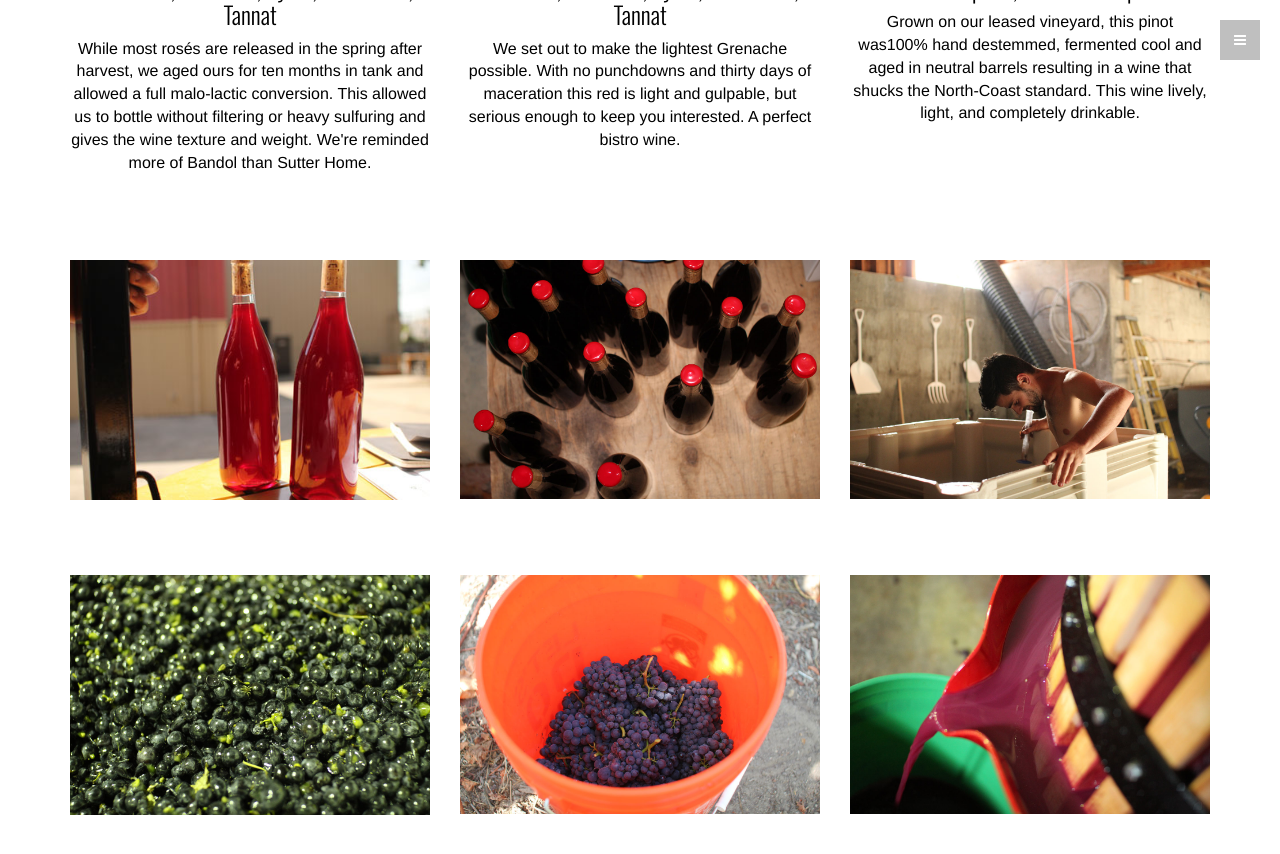
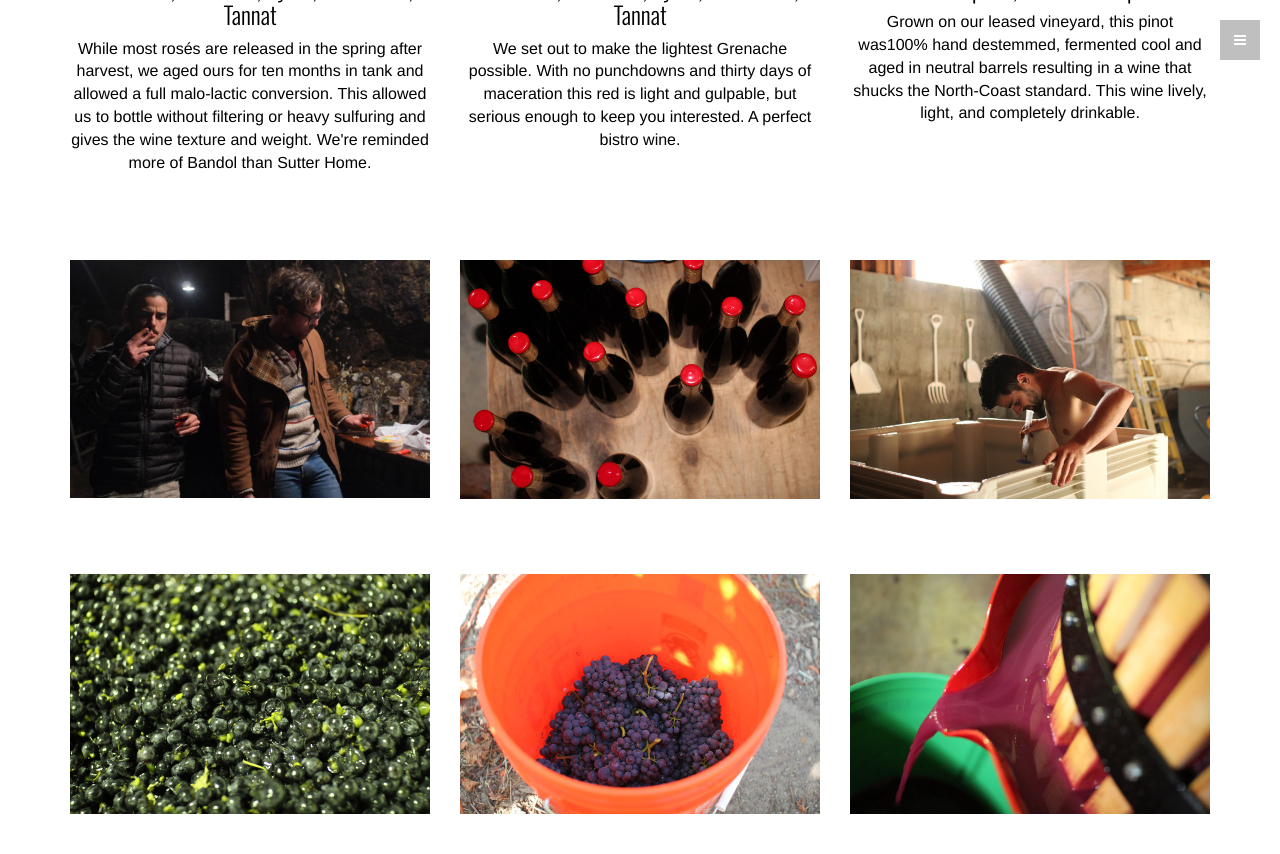
Before and after one commit to iamciera/websiteLesLunes, a Jekyll site: the page index.html, which Jekyll copies as it is, in a window 1280 px wide and 900 px high, scrolled down 3198 px. Shown: the top 854 px of the window. Built offline with Jekyll 4.4.1, drawn with Linux system fonts in a browser that asks for light colours; nearby versions of some CDN libraries; Markdown is read by kramdown in place of the engine named in the settings.

Commit message:
added shaunt pic

```diff
--- a/index.html
+++ b/index.html
@@ -33,6 +33,7 @@
 		}
     </style>
  <!-- style for map-->
+
   </head>
 
   <body data-spy="scroll" data-offset="0" data-target="#theMenu">
@@ -163,7 +164,7 @@
 	                    <div class="project">
 	                        <div class="photo-wrapper">
 	                            <div class="photo">
-	                            	<a class="fancybox" href="assets/img/red2014.jpg"><img class="img-responsive" src="assets/img/red2014.jpg" alt=""></a>
+	                            	<a class="fancybox" href="assets/img/sexy.jpg"><img class="img-responsive" src="assets/img/sexy.jpg" alt=""></a>
 	                            </div>
 	                            <div class="overlay"></div>
 	                        </div>
```
Also changed, not shown: other parts of index.html (+0 -1 lines), assets/img/sexy.jpg (added).
